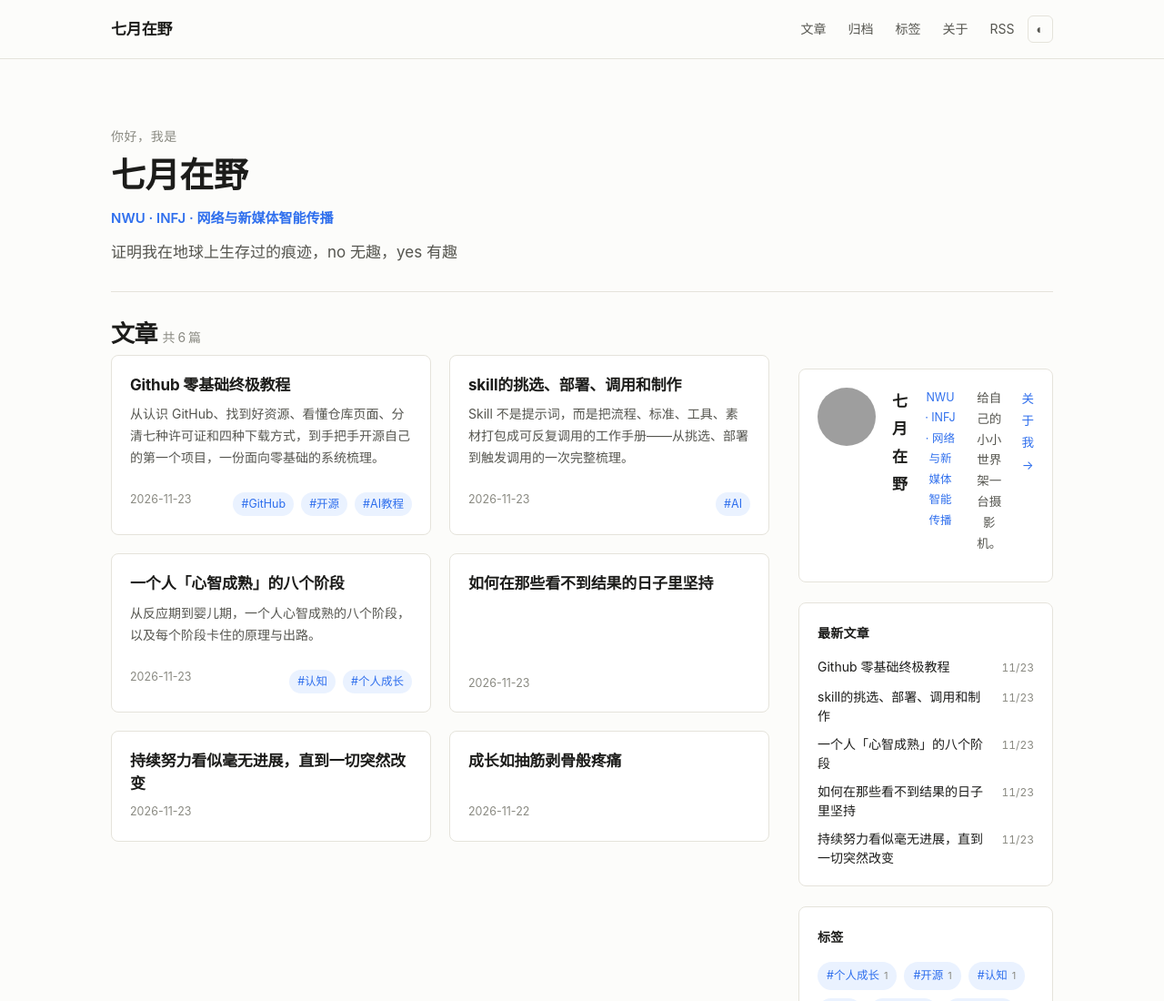
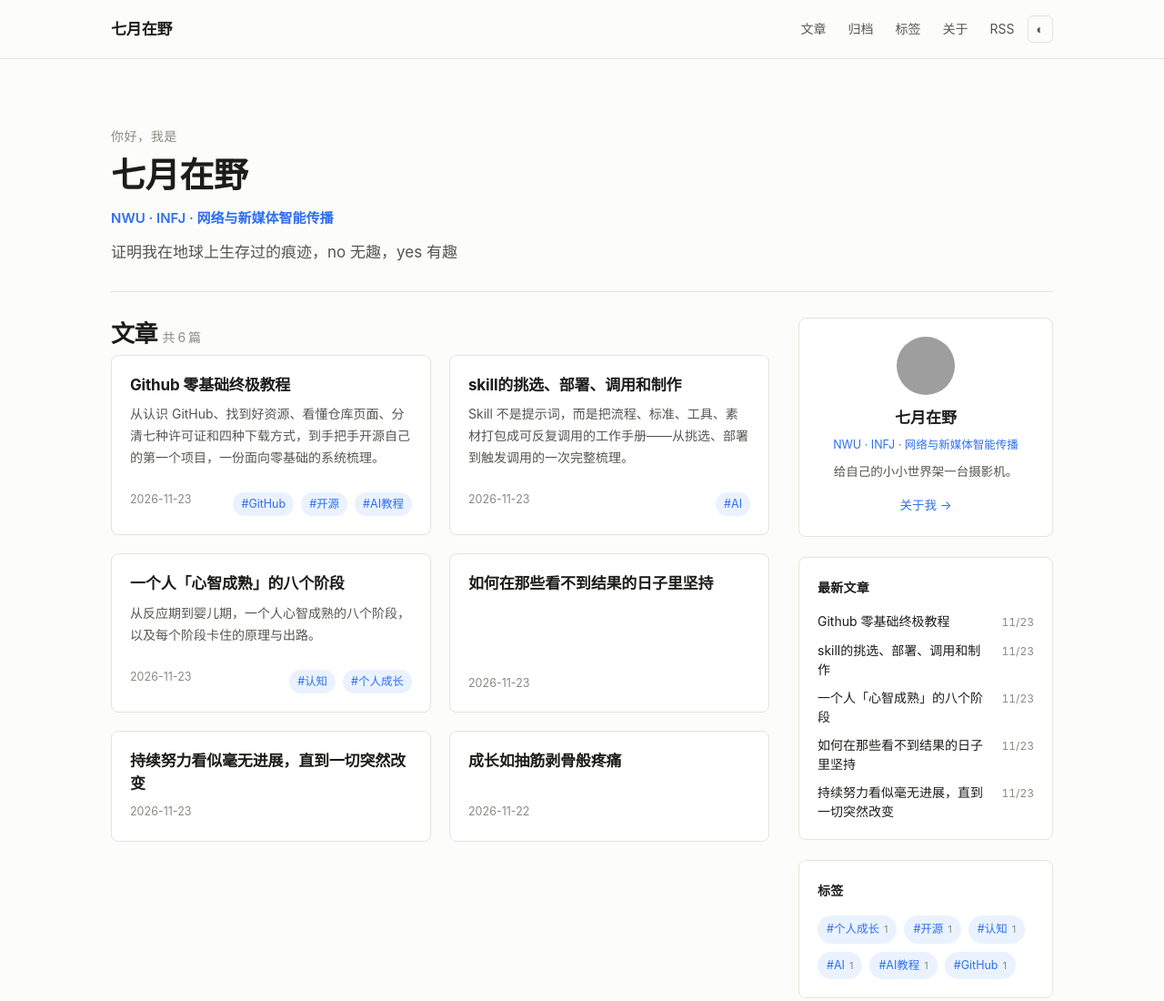
Before and after one commit to rhx225522/blog-astro, an Astro site: page / in a window 1280 px wide. Shown: the top 1100 px of the page at 91% size. Built offline with nearby package versions, Linux system fonts and the light colour scheme; Astro itself is replaced by a stand-in of ours; grey boxes are pictures that could not be loaded.

Commit message:
fix: 清除名片残留的 flex 样式，修复侧栏文字竖排

```diff
--- a/src/styles/global.css
+++ b/src/styles/global.css
@@ -233,54 +233,6 @@ main {
   color: var(--text-2);
   font-size: 17px;
   line-height: 1.7;
-}
-
-/* ---------- profile card ---------- */
-
-.profile-card {
-  display: flex;
-  gap: 18px;
-  align-items: flex-start;
-  margin-top: 56px;
-  padding: 22px;
-  background: var(--bg-elev);
-  border: 1px solid var(--line);
-  border-radius: var(--radius);
-}
-
-.profile-avatar {
-  width: 64px;
-  height: 64px;
-  border-radius: 50%;
-  flex-shrink: 0;
-}
-
-.profile-body {
-  min-width: 0;
-}
-
-.profile-name {
-  margin: 0 0 4px;
-  font-size: 17px;
-  font-weight: 700;
-}
-
-.profile-tagline {
-  margin: 0 0 6px;
-  color: var(--accent);
-  font-size: 13px;
-}
-
-.profile-bio {
-  margin: 0 0 10px;
-  color: var(--text-2);
-  font-size: 14.5px;
-}
-
-.profile-links {
-  display: flex;
-  gap: 14px;
-  font-size: 13.5px;
 }
 
 /* ---------- layout（双栏） ---------- */
```
Also changed, not shown: .mine-home.png (added).
